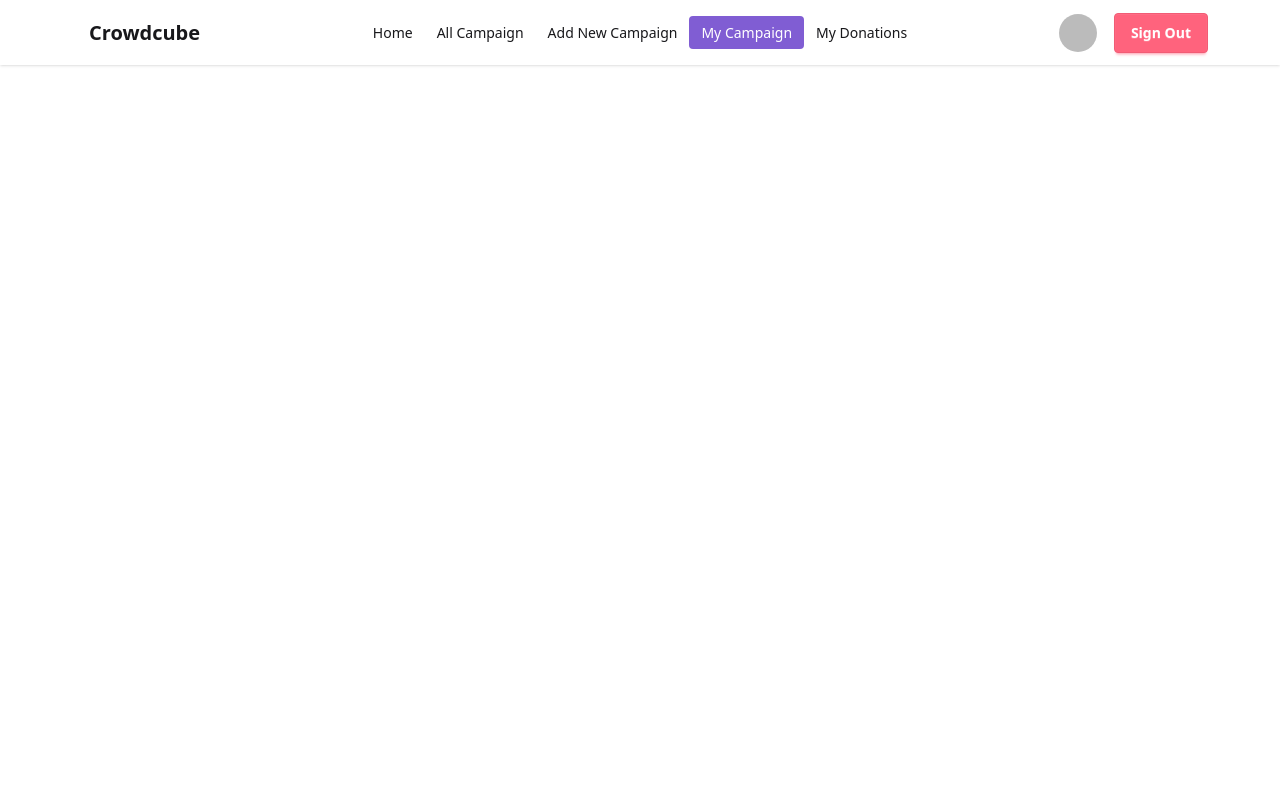
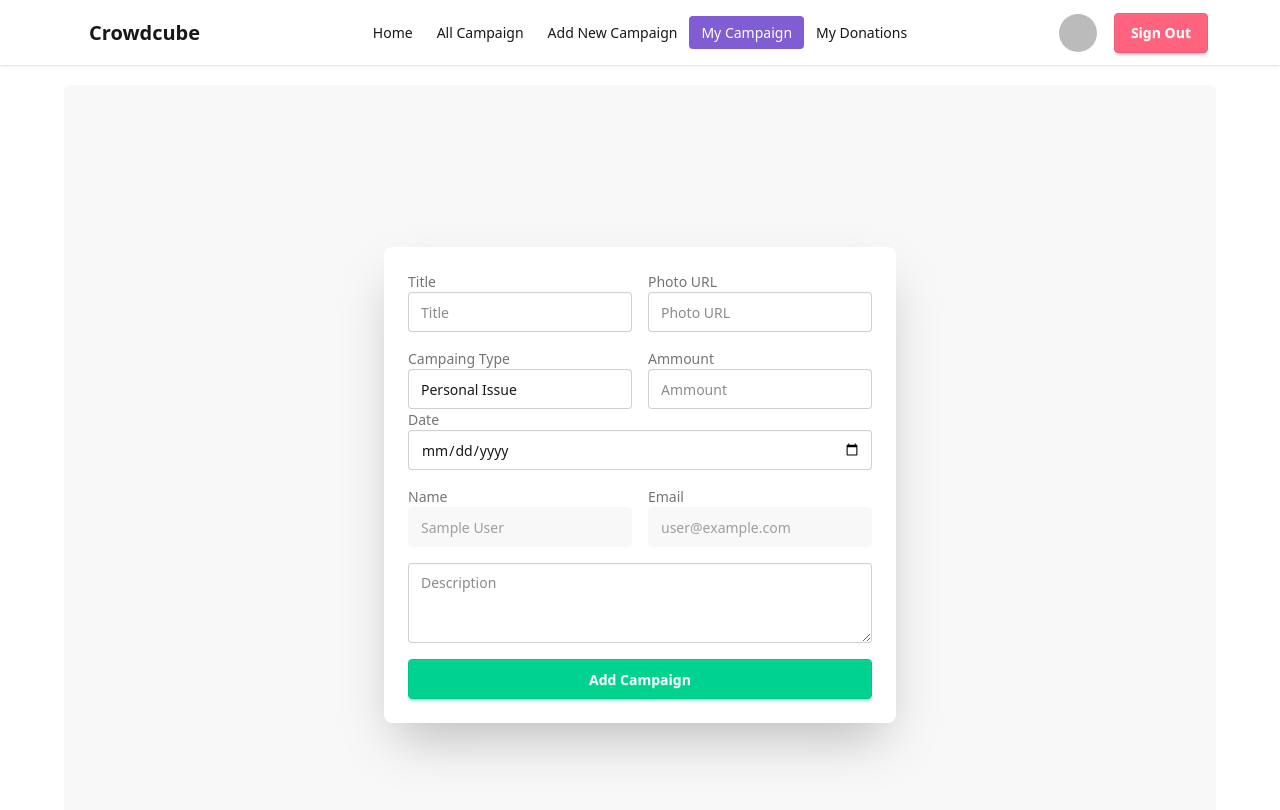
Before and after one commit to mahmud-reza-rafsun/a10-crowdcube-client, a React (Vite) app: page /myCampaign/1 in a window 1280 px wide. Shown: the top 810 px of the page. Built offline with nearby package versions, Linux system fonts and the light colour scheme; no server answers; sample sign-in values are in the browser's storage.

Commit message:
add my campaign update data

```diff
--- a/src/Pages/MyCampaign.jsx
+++ b/src/Pages/MyCampaign.jsx
@@ -60,6 +60,7 @@ const MyCampaign = () => {
                     <tr>
                         <th></th>
                         <th>Title</th>
+                        <th>Type</th>
                         <th>Ammount</th>
                         <th>Description</th>
                         <th>Action</th>
@@ -70,6 +71,7 @@ const MyCampaign = () => {
                         campaign.map((camp, idx) => <tr key={camp?._id}>
                             <th>{idx + 1}</th>
                             <td>{camp?.title}</td>
+                            <td>{camp?.type}</td>
                             <td>{camp?.ammount}</td>
                             <td>{camp?.description.substring(0, 18)}...</td>
                             <td className="flex gap-3">
--- /dev/null
+++ b/src/Pages/MyDonations.jsx
@@ -0,0 +1,9 @@
+const MyDonations = () => {
+    return (
+        <div>
+
+        </div>
+    );
+};
+
+export default MyDonations;
--- a/src/Router/Router.jsx
+++ b/src/Router/Router.jsx
@@ -9,6 +9,7 @@ import AllCampaign from "../Pages/AllCampaign";
 import AllCampaignCard from "../components/AllCampaignCard";
 import MyCampaign from "../Pages/MyCampaign";
 import MyCampaignUpdate from "../components/MyCampaignUpdate";
+import MyDonations from "../Pages/MyDonations";
 
 const router = createBrowserRouter([
     {
@@ -56,6 +57,10 @@ const router = createBrowserRouter([
                 element: <PrivetRouter>
                     <MyCampaignUpdate/>
                 </PrivetRouter>
+            },
+            {
+                path: '/myDonations',
+                element: <MyDonations/>
             }
         ]
     }
--- a/src/components/MyCampaignUpdate.jsx
+++ b/src/components/MyCampaignUpdate.jsx
@@ -1,7 +1,99 @@
+/* eslint-disable react-hooks/exhaustive-deps */
+import { useContext, useEffect, useState } from "react";
+import { AuthContext } from "../provider/AuthProvider/AuthProvider";
+import axios from "axios";
+import { useNavigate, useParams } from "react-router-dom";
+import toast from "react-hot-toast";
+
 const MyCampaignUpdate = () => {
+    const {user} = useContext(AuthContext);
+    const {id} = useParams();
+    const navigate = useNavigate();
+     const [campaign, setCampaign] = useState([]);
+    useEffect(() => {
+        fetchAllData();
+    }, [user])
+    const fetchAllData = async () => {
+        try {
+            const { data } = await axios.get(`${import.meta.env.VITE_API_URL}/myCampaign/${id}`)
+            setCampaign(data);
+
+        } catch (error) {
+            console.log(error);
+        }
+    }
+    console.log(campaign);
+    const handleUpdate = async (e) => {
+        e.preventDefault();
+        const form = e.target;
+        const title = form.title.value;
+        const photo = form.photo.value;
+        const type = form.type.value;
+        const ammount = form.ammount.value;
+        const description = form.description.value;
+        const formData = {title, photo, type, ammount, description}
+
+        try{
+            const {data} = await axios.put(`${import.meta.env.VITE_API_URL}/addCampaign/${id}`, formData)
+            console.log(data);
+            toast.success('Data Updated')
+            navigate('/myCampaign')
+        }catch(error){
+            console.log(error);
+        }
+
+    }
     return (
-        <div>
-
+        <div className="hero bg-base-200 min-h-screen rounded-md">
+            <div className="card bg-base-100 w-full max-w-lg shrink-0 shadow-2xl">
+                <div className="card-body">
+                    <form onSubmit={handleUpdate} className="">
+                        <div className="grid grid-cols-1 md:grid-cols-2 gap-4">
+                            <div>
+                                <label className="label">Title</label>
+                                <input defaultValue={campaign?.title} type="text" name="title" className="input" placeholder="Title" />
+                            </div>
+                            <div>
+                                <label className="label">Photo URL</label>
+                                <input defaultValue={campaign?.photo} type="url" name="photo" className="input" placeholder="Photo URL" />
+                            </div>
+                            <div>
+                                <label className="label">Campaing Type</label>
+                                <select
+                                    name="type"
+                                    className="input"
+                                    defaultValue={campaign?.type}
+                                >
+                                    <option value="" disabled>
+                                    </option>
+                                    <option value="personal-issue">Personal Issue</option>
+                                    <option value="startup">Startup</option>
+                                    <option value="business">Business</option>
+                                    <option value="creative-ideas">Creative Ideas</option>
+                                </select>
+                            </div>
+                            <div>
+                                <label className="label">Ammount</label>
+                                <input defaultValue={campaign?.ammount} type="number" name="ammount" className="input" placeholder="Ammount" />
+                            </div>
+                        </div>
+                        <label className="label">Date</label>
+                        <input type="date" className="input w-full" />
+                        <div className="grid grid-cols-1 md:grid-cols-2 gap-4 mt-4">
+                            <div>
+                                <label className="label">Name</label>
+                                <input defaultValue={user?.displayName} disabled type="text" className="input" />
+                            </div>
+                            <div>
+                                <label className="label">Email</label>
+                                <input defaultValue={user?.email} type="email" disabled className="input" />
+                            </div>
+                        </div>
+                        <textarea defaultValue={campaign?.description} className="textarea w-full mt-4" name="description" placeholder="Description"></textarea>
+                        <button className="btn btn-success w-full text-white mt-4">Add Campaign</button>
+                    </form>
+                </div>
+            </div>
         </div>
     );
 };
--- a/src/components/Navbar.jsx
+++ b/src/components/Navbar.jsx
@@ -12,7 +12,7 @@ const Navbar = () => {
             user && <>
                 <li><NavLink to="/addCampaign">Add New Campaign</NavLink></li>
                 <li><NavLink to="/myCampaign">My Campaign</NavLink></li>
-                <li><NavLink to="/my-donations">My Donations</NavLink></li>
+                <li><NavLink to="/myDonations">My Donations</NavLink></li>
             </>
         }
     </>
```
